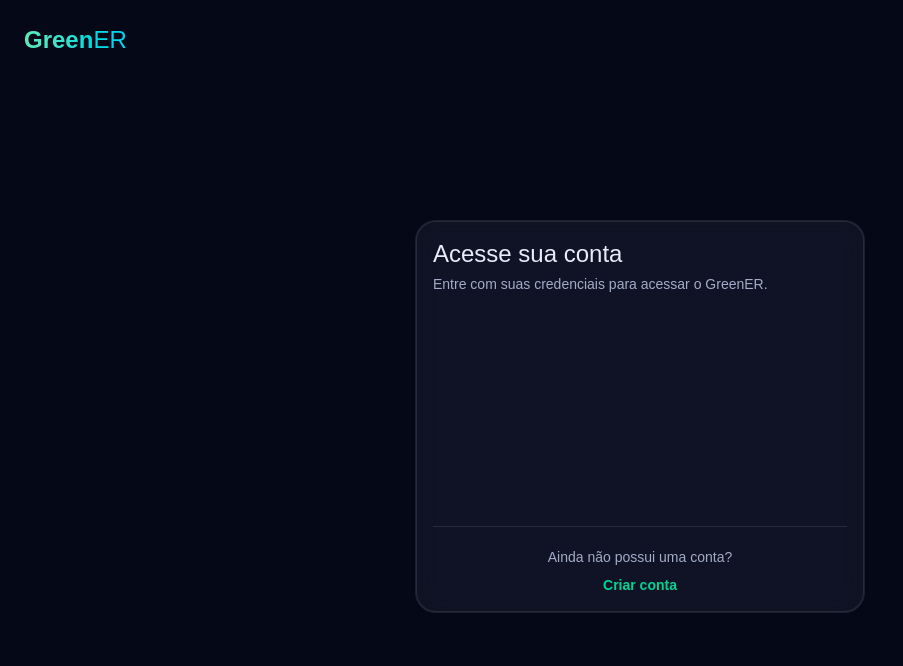
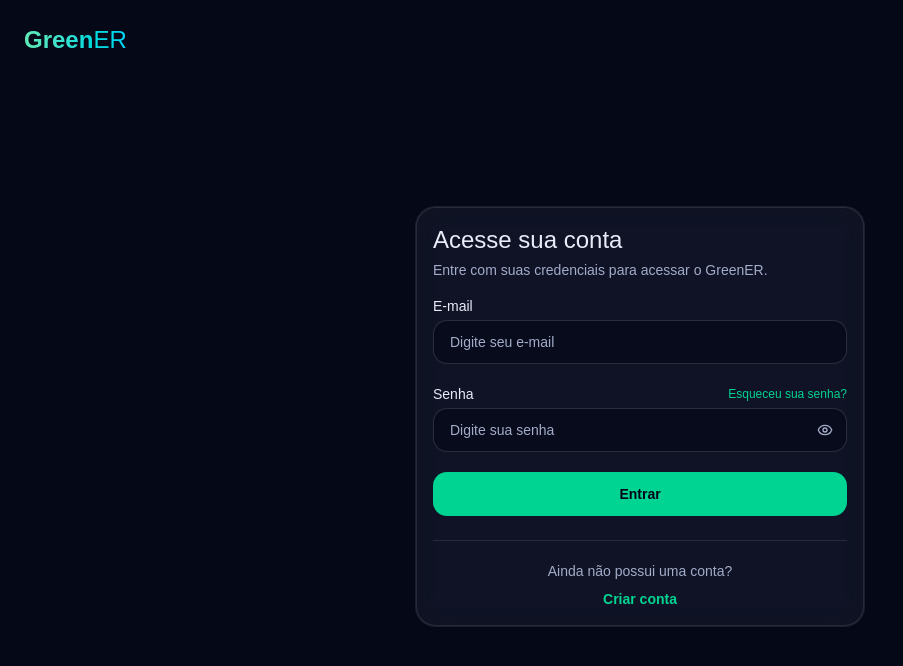
Before and after one commit to Team-Zero-DSM/GreenER, a React (Vite) app in the folder frontend/: page /login in a window 1280 px wide. Shown: the top 666 px of the page, without its empty margins (0-903 px from the left). Built offline with nearby package versions, Linux system fonts and the light colour scheme; no server answers.

Commit message:
feat(#140): adiciona componentes basicos para login

```diff
--- /dev/null
+++ b/frontend/src/components/auth/AuthForm.tsx
@@ -0,0 +1,168 @@
+
+import { useState, type FormEvent } from 'react';
+
+import { AuthInput } from '@/components/auth/AuthInput';
+
+import type {
+    AuthMode,
+    LoginRequest,
+    RegisterRequest,
+} from '@/types/auth';
+
+interface AuthFormProps {
+    mode: AuthMode;
+    onLogin: (data: LoginRequest) => void;
+    onRegister: (data: RegisterRequest) => void;
+    statusMessage?: string;
+}
+
+export function AuthForm({
+    mode,
+    onLogin,
+    onRegister,
+    statusMessage,
+}: AuthFormProps) {
+    const isLogin = mode === 'login';
+
+    const [username, setUsername] = useState('');
+    const [email, setEmail] = useState('');
+    const [password, setPassword] = useState('');
+    const [confirmPassword, setConfirmPassword] = useState('');
+
+    const [error, setError] = useState<string | null>(null);
+    const [forgotPasswordMessage, setForgotPasswordMessage] =
+        useState<string | null>(null);
+
+    function handleSubmit(event: FormEvent<HTMLFormElement>) {
+        event.preventDefault();
+
+        setError(null);
+        setForgotPasswordMessage(null);
+
+        if (isLogin) {
+            const loginData: LoginRequest = {
+                email: email.trim(),
+                password,
+            };
+
+            onLogin(loginData);
+            return;
+        }
+
+        // Verifica se o nome de usuário foi preenchido corretamente.
+        if (!username.trim()) {
+            setError('Informe um nome de usuário válido.');
+            return;
+        }
+
+        // Verifica o tamanho mínimo da senha.
+        if (password.length < 8) {
+            setError('A senha deve possuir pelo menos 8 caracteres.');
+            return;
+        }
+
+        // Verifica se a confirmação corresponde à senha.
+        if (password !== confirmPassword) {
+            setError('As senhas não correspondem.');
+            return;
+        }
+
+        const registerData: RegisterRequest = {
+            username: username.trim(),
+            email: email.trim(),
+            password,
+        };
+
+        onRegister(registerData);
+    }
+
+    return (
+        <form className="flex flex-col gap-5" onSubmit={handleSubmit}>
+
+            {!isLogin && (
+                <AuthInput
+                    id="auth-username"
+                    label="Nome de usuário"
+                    type="text"
+                    value={username}
+                    placeholder="Digite seu nome de usuário"
+                    autoComplete="username"
+                    onChange={setUsername}
+                />
+            )}
+
+            <AuthInput
+                id="auth-email"
+                label="E-mail"
+                type="email"
+                value={email}
+                placeholder="Digite seu e-mail"
+                autoComplete="email"
+                onChange={setEmail}
+            />
+
+            <AuthInput
+                id="auth-password"
+                label="Senha"
+                type="password"
+                value={password}
+                placeholder="Digite sua senha"
+                autoComplete={isLogin ? 'current-password' : 'new-password'}
+                onChange={setPassword}
+                labelAction={
+                    isLogin ? (
+                        <button
+                            type="button"
+                            onClick={() =>
+                                setForgotPasswordMessage(
+                                    'A recuperação de senha estará disponível após a integração com o backend.'
+                                )
+                            }
+                            className="shrink-0 text-xs font-medium text-emerald-400 transition-colors hover:text-emerald-300"
+                        >
+                            Esqueceu sua senha?
+                        </button>
+                    ) : undefined
+                }
+            />
+
+            {!isLogin && (
+                <AuthInput
+                    id="auth-confirm-password"
+                    label="Confirmar senha"
+                    type="password"
+                    value={confirmPassword}
+                    placeholder="Digite novamente sua senha"
+                    autoComplete="new-password"
+                    onChange={setConfirmPassword}
+                />
+            )}
+
+            {error && (
+                <p role="alert" className="text-sm text-red-400">
+                    {error}
+                </p>
+            )}
+
+            {forgotPasswordMessage && (
+                <p role="status" className="text-sm text-muted-foreground">
+                    {forgotPasswordMessage}
+                </p>
+            )}
+
+            {statusMessage && (
+                <p role="status" className="text-sm text-emerald-400">
+                    {statusMessage}
+                </p>
+            )}
+
+            <button
+                type="submit"
+                className="inline-flex min-h-11 w-full items-center justify-center rounded-lg bg-emerald-400 px-4 py-2 text-sm font-semibold text-slate-950 transition-colors hover:bg-emerald-300"
+            >
+                {isLogin ? 'Entrar' : 'Criar conta'}
+            </button>
+
+        </form>
+    );
+}
--- /dev/null
+++ b/frontend/src/components/auth/AuthInput.tsx
@@ -0,0 +1,80 @@
+
+import { useState, type ReactNode } from 'react';
+import { Eye, EyeOff } from 'lucide-react';
+
+interface AuthInputProps {
+    id: string;
+    label: string;
+    type: 'text' | 'email' | 'password';
+    value: string;
+    placeholder: string;
+    autoComplete?: string;
+    onChange: (value: string) => void;
+    required?: boolean;
+    labelAction?: ReactNode;
+}
+
+export function AuthInput({
+    id,
+    label,
+    type,
+    value,
+    placeholder,
+    autoComplete,
+    onChange,
+    required = true,
+    labelAction,
+}: AuthInputProps) {
+    const [showPassword, setShowPassword] = useState(false);
+
+    const isPassword = type === 'password';
+
+    const inputType =
+        isPassword && showPassword ? 'text' : type;
+
+    return (
+        <div className="flex flex-col gap-1">
+            <div className="flex items-center justify-between gap-3">
+                <label
+                    htmlFor={id}
+                    className="text-sm font-medium text-foreground"
+                >
+                    {label}
+                </label>
+
+                {labelAction}
+            </div>
+
+            <div className="relative">
+                <input
+                    id={id}
+                    name={id}
+                    type={inputType}
+                    value={value}
+                    placeholder={placeholder}
+                    autoComplete={autoComplete}
+                    onChange={(event) => onChange(event.target.value)}
+                    required={required}
+                    className="h-11 w-full rounded-lg border border-input bg-background/60 px-4 pr-12 text-sm text-foreground outline-none transition-colors placeholder:text-muted-foreground focus-visible:border-emerald-400/50 focus-visible:ring-2 focus-visible:ring-emerald-400/15"
+                />
+
+                {isPassword && (
+                    <button
+                        type="button"
+                        onClick={() => setShowPassword((previous) => !previous)}
+                        aria-label={
+                            showPassword ? 'Ocultar senha' : 'Mostrar senha'
+                        }
+                        className="absolute inset-y-0 right-0 flex w-11 items-center justify-center text-muted-foreground transition-colors hover:text-foreground"
+                    >
+                        {showPassword ? (
+                            <EyeOff className="size-4" />
+                        ) : (
+                            <Eye className="size-4" />
+                        )}
+                    </button>
+                )}
+            </div>
+        </div>
+    );
+}
--- a/frontend/src/pages/AuthPage.tsx
+++ b/frontend/src/pages/AuthPage.tsx
@@ -1,5 +1,6 @@
 
 import { useState } from 'react';
+import { useNavigate } from 'react-router';
 
 import {
     Card,
@@ -9,12 +10,41 @@ import {
     CardTitle,
 } from '@/components/ui/card';
 
-type AuthMode = 'login' | 'register';
+import { AuthForm } from '@/components/auth/AuthForm';
+
+import type {
+    AuthMode,
+    LoginRequest,
+    RegisterRequest,
+} from '@/types/auth';
 
 export function AuthPage() {
+    const navigate = useNavigate();
+
     const [mode, setMode] = useState<AuthMode>('login');
+    const [registerFeedback, setRegisterFeedback] = useState('');
 
     const isLogin = mode === 'login';
+
+    function handleLogin(data: LoginRequest) {
+        // Redirecionamento provisório, sem autenticação real.
+        void data;
+        navigate('/inicio');
+    }
+
+    function handleRegister(data: RegisterRequest) {
+        // Simulação local: os dados ainda não são enviados ao backend.
+        void data;
+
+        setRegisterFeedback(
+            'Cadastro validado localmente. A integração será realizada posteriormente.'
+        );
+    }
+
+    function handleModeChange() {
+        setMode(isLogin ? 'register' : 'login');
+        setRegisterFeedback('');
+    }
 
     return (
         <Card className="w-full border border-border/70 bg-card/80">
@@ -31,20 +61,13 @@ export function AuthPage() {
             </CardHeader>
 
             <CardContent className="space-y-6">
+                <AuthForm
+                    mode={mode}
+                    onLogin={handleLogin}
+                    onRegister={handleRegister}
+                    statusMessage={registerFeedback}
+                />
 
-                {/* Área reservada para os formulários */}
-                <div
-                    aria-label={
-                        isLogin
-                            ? 'Formulário de login'
-                            : 'Formulário de cadastro'
-                    }
-                    className="min-h-48"
-                >
-                    {/* Os componentes dos formulários serão adicionados na próxima task. */}
-                </div>
-
-                {/* Alternância entre login e cadastro */}
                 <div className="border-t border-border/70 pt-5 text-center">
                     <p className="text-sm text-muted-foreground">
                         {isLogin
@@ -54,15 +77,12 @@ export function AuthPage() {
 
                     <button
                         type="button"
-                        onClick={() =>
-                            setMode(isLogin ? 'register' : 'login')
-                        }
+                        onClick={handleModeChange}
                         className="mt-2 text-sm font-semibold text-emerald-400 transition-colors hover:text-emerald-300"
                     >
                         {isLogin ? 'Criar conta' : 'Entrar'}
                     </button>
                 </div>
-
             </CardContent>
         </Card>
     );
--- /dev/null
+++ b/frontend/src/types/auth.ts
@@ -0,0 +1,13 @@
+
+export type AuthMode = 'login' | 'register';
+
+export interface LoginRequest {
+    email: string;
+    password: string;
+}
+
+export interface RegisterRequest {
+    username: string;
+    email: string;
+    password: string;
+}
```
